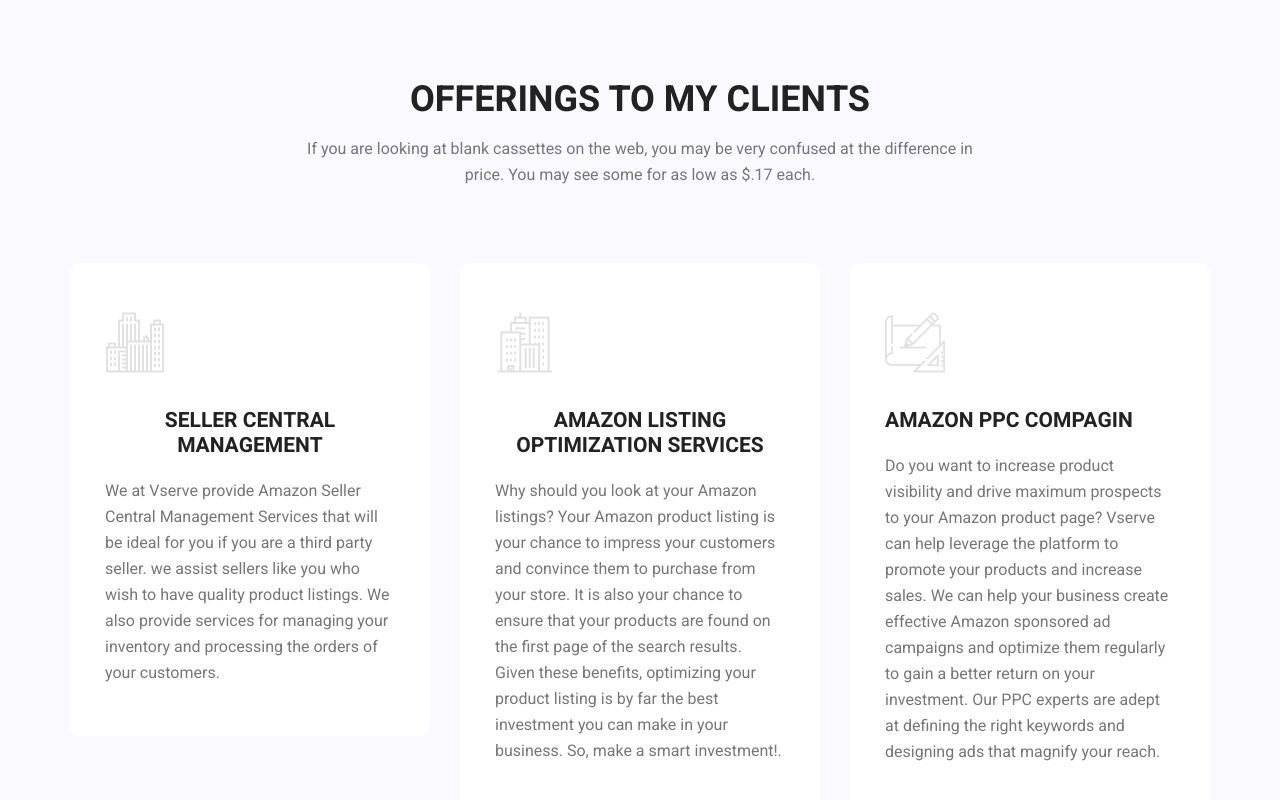
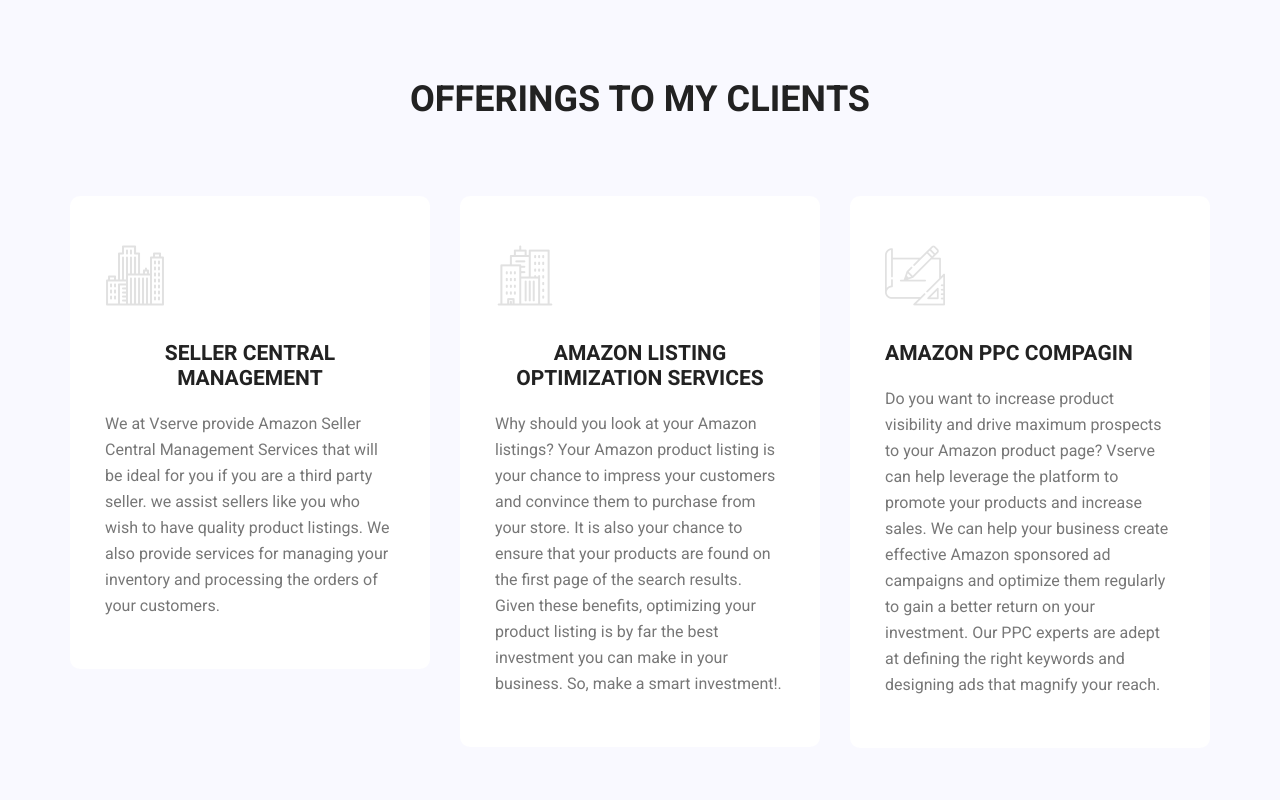
Before and after one commit to Rashidiqbalkamboh/myportphilo1.github.io, a plain HTML site: page index.html in a window 1280 px wide. Shown: the part 2574-3374 px from the top of the page. Drawn offline with Linux system fonts and the light colour scheme.

Commit message:
Update index.html

```diff
--- a/index.html
+++ b/index.html
@@ -277,8 +277,7 @@
         	<div class="container">
         		<div class="main_title">
         			<h2>offerings to my clients</h2>
-        			<p>If you are looking at blank cassettes on the web, you may be very confused at the difference in price. You may see some for as low as $.17 each.</p>
-        		</div>
+        			</div>
         		<div class="feature_inner row">
         			<div class="col-lg-4 col-md-6">
         				<div class="feature_item">
```
